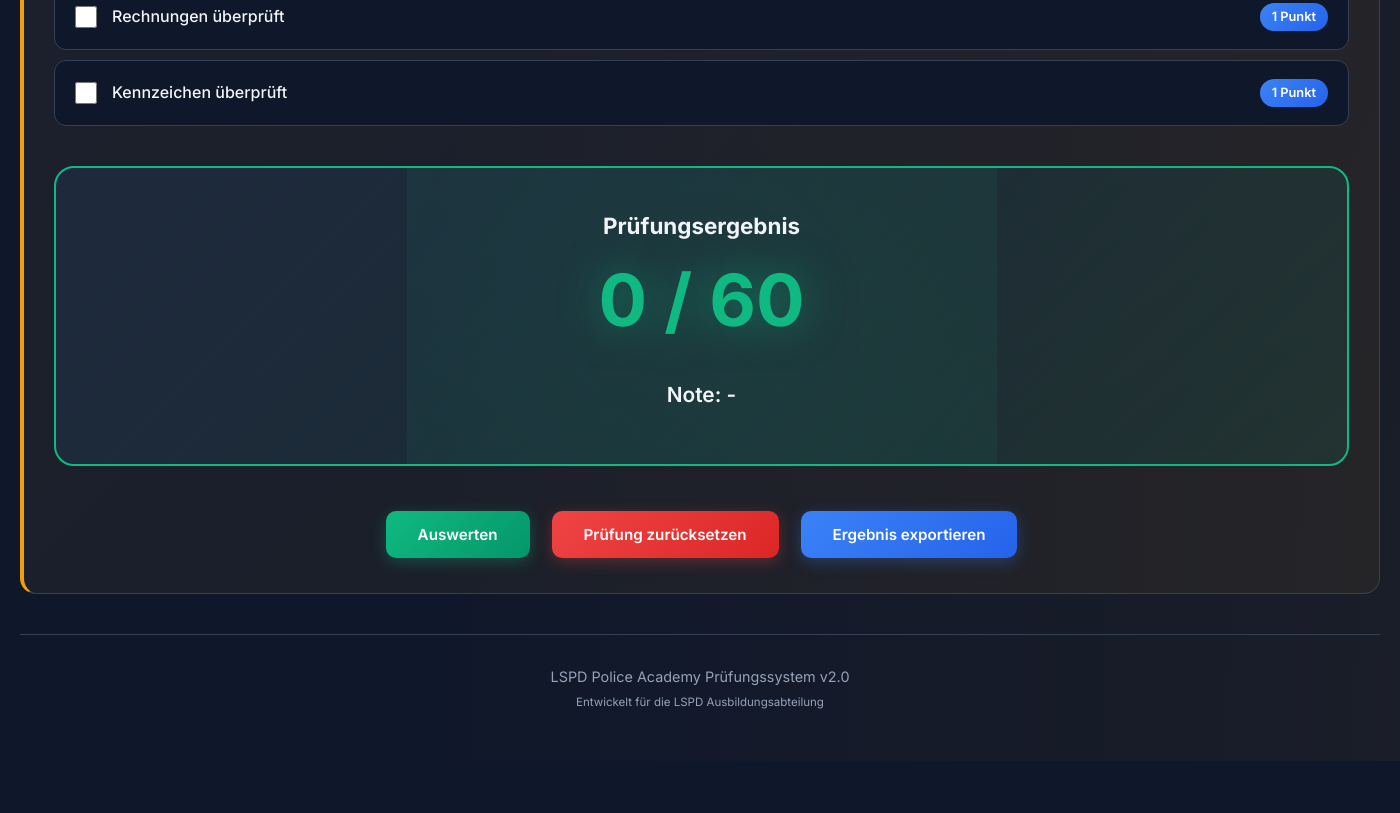
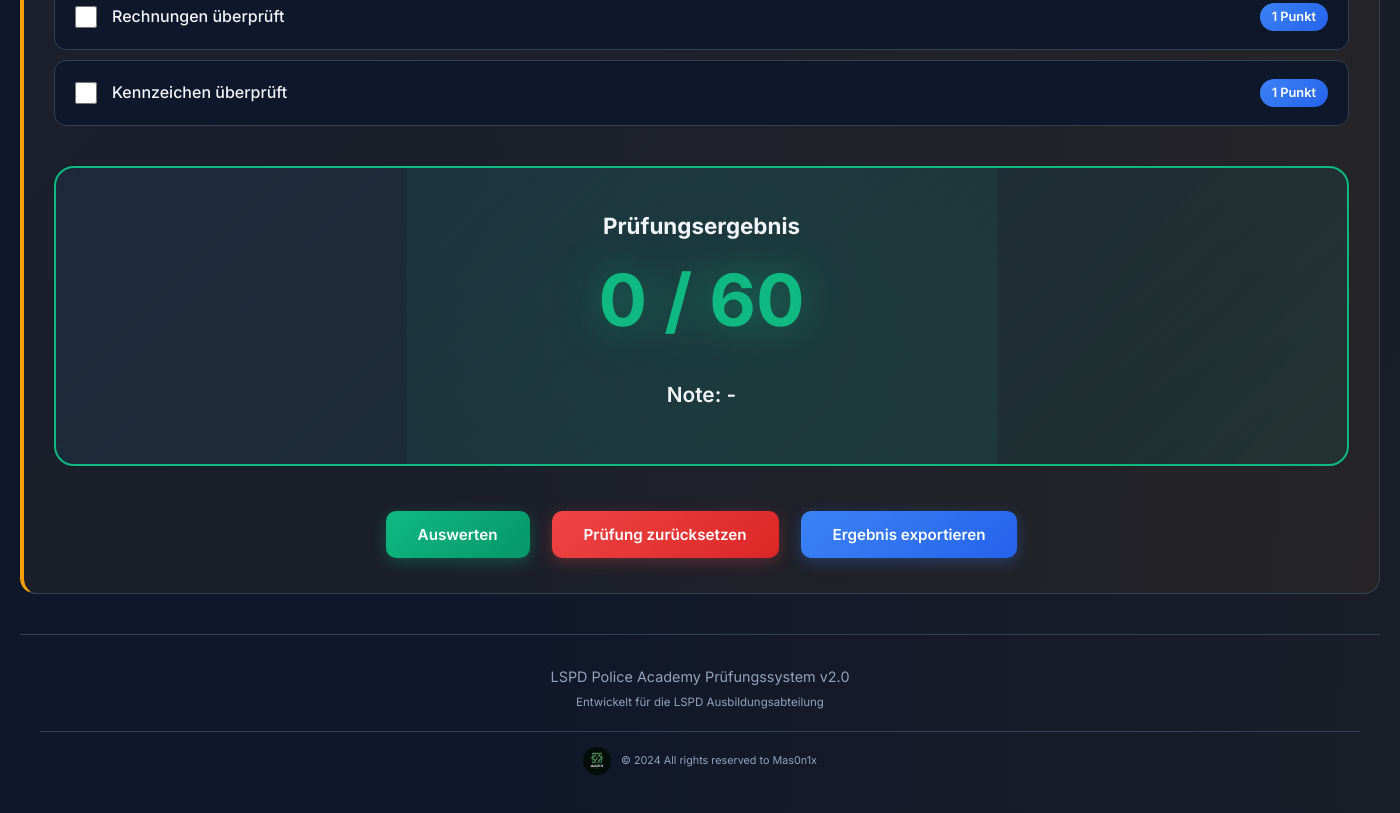
Before and after one commit to Mas0n1x/PA-Ausbildungen, an Electron app: page index.html in a window 1400 px wide. Shown: the part 9339-10152 px from the top of the page. Before the commit the page ends 10100 px from the top, so only its background shows below. Drawn offline with nearby package versions, Linux system fonts and the light colour scheme.

Commit message:
Footer Hinzugefügt

```diff
--- a/index.html
+++ b/index.html
@@ -1515,6 +1515,10 @@
         <footer>
             <p>LSPD Police Academy Prüfungssystem v2.0</p>
             <p style="margin-top: 5px; font-size: 0.8em;">Entwickelt für die LSPD Ausbildungsabteilung</p>
+            <div style="margin-top: 20px; padding-top: 15px; border-top: 1px solid var(--border); display: flex; align-items: center; justify-content: center; gap: 10px;">
+                <img src="mason_logo.png" alt="Mas0n1x" style="width: 28px; height: 28px; border-radius: 50%; opacity: 0.8;" onerror="this.style.display='none'">
+                <p style="font-size: 0.75em; color: var(--text-muted);">© 2024 All rights reserved to Mas0n1x</p>
+            </div>
         </footer>
     </div>
 
--- a/package.json
+++ b/package.json
@@ -30,7 +30,8 @@
     "files": [
       "main.js",
       "index.html",
-      "LSPD_logo.png"
+      "LSPD_logo.png",
+      "mason_logo.png"
     ]
   }
 }
```
Also changed, not shown: mason_logo.png (added).
